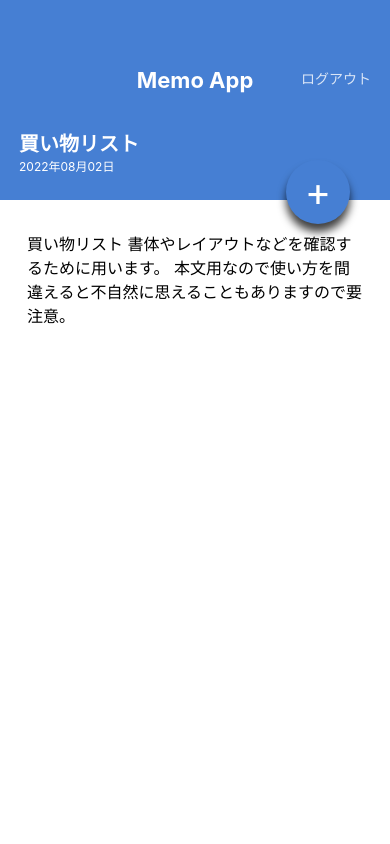
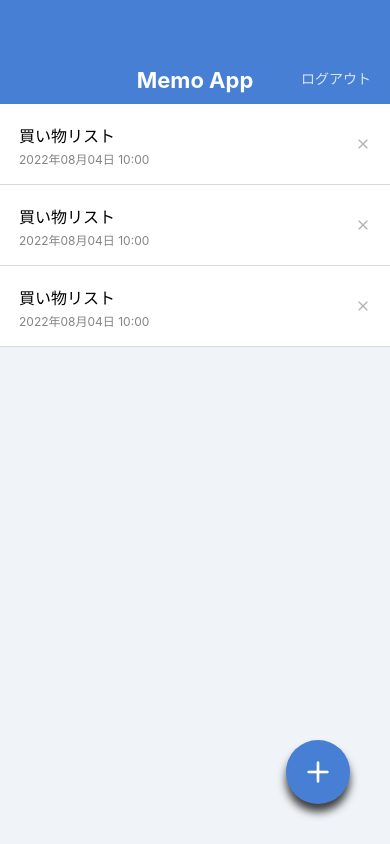
Before and after one commit to sak-tkd/MemoApp, a React Native app: screen / in a window 390 px wide. Built offline with nearby package versions, Linux system fonts and the light colour scheme.

Commit message:
Install @expo/vector-icons

```diff
--- a/App.jsx
+++ b/App.jsx
@@ -1,10 +1,11 @@
 import React from 'react';
 
 import MemoListScreen from './src/screens/MemoListScreen';
-import MemoDetailScreen from './src/screens/MemoDetailScreen';
+// import MemoDetailScreen from './src/screens/MemoDetailScreen';
 
 export default function App() {
 	return (
-		<MemoDetailScreen />
+		// <MemoDetailScreen />
+		<MemoListScreen />
 	);
 }
--- a/package.json
+++ b/package.json
@@ -10,6 +10,7 @@
     "eject": "expo eject"
   },
   "dependencies": {
+    "@expo/vector-icons": "^13.0.0",
     "expo": "~45.0.0",
     "expo-status-bar": "~1.3.0",
     "expo-updates": "~0.13.4",
--- a/src/components/CircleButton.jsx
+++ b/src/components/CircleButton.jsx
@@ -1,20 +1,21 @@
 import React from 'react';
-import { View, Text, StyleSheet } from 'react-native';
+import { View, StyleSheet } from 'react-native';
 import { string, shape } from 'prop-types';
+import { Feather } from '@expo/vector-icons';
 
 export default function CircleButton(props) {
-    const { children, style } = props;
+    const { style, name } = props;
     return (
         <View style={[styles.circleButton, style]}>
-            <Text style={styles.circleButtonLabel}>{children}</Text>
+            <Feather name={name} size={32} color="white" />
         </View>
 
     );
 }
 
 CircleButton.prototype = {
-    children: string.isRequired,
 	style: shape(),
+	name: string.isRequired,
 }
 
 // 必須にしない場合は下記が必要?
--- a/src/components/MemoList.jsx
+++ b/src/components/MemoList.jsx
@@ -1,5 +1,6 @@
 import React from "react";
 import { View, Text, StyleSheet } from 'react-native';
+import { Feather } from '@expo/vector-icons';
 
 export default function MemoList() {
     return (
@@ -10,7 +11,7 @@
                     <Text style={styles.memoListItemDate}>2022年08月04日 10:00</Text>
                 </View>
                 <View>
-                    <Text>X</Text>
+                    <Feather name="x" size={16} color="#B0B0B0"/>
                 </View>
             </View>
             <View style={styles.memoListItem}>
@@ -19,7 +20,7 @@
                     <Text style={styles.memoListItemDate}>2022年08月04日 10:00</Text>
                 </View>
                 <View>
-                    <Text>X</Text>
+                <Feather name="x" size={16} color="#B0B0B0"/>
                 </View>
             </View>
             <View style={styles.memoListItem}>
@@ -28,7 +29,7 @@
                     <Text style={styles.memoListItemDate}>2022年08月04日 10:00</Text>
                 </View>
                 <View>
-                    <Text>X</Text>
+                <Feather name="x" size={16} color="#B0B0B0"/>
                 </View>
             </View>
         </View>
--- a/src/screens/MemoDetailScreen.jsx
+++ b/src/screens/MemoDetailScreen.jsx
@@ -1,5 +1,7 @@
 import React from 'react';
-import { View, ScrollView, Text, StyleSheet } from 'react-native';
+import {
+    View, ScrollView, Text, StyleSheet
+} from 'react-native';
 
 import AppBar from '../components/AppBar';
 import CircleButton from '../components/CircleButton';
@@ -19,7 +21,7 @@
                     本文用なので使い方を間違えると不自然に思えることもありますので要注意。
                 </Text>
             </ScrollView>
-            <CircleButton style={{ top: 160, bottom: 'auto' }}>+</CircleButton>
+            <CircleButton style={{ top: 160, bottom: 'auto' }} name="edit-2" />
         </View>
     );
 }
--- a/src/screens/MemoListScreen.jsx
+++ b/src/screens/MemoListScreen.jsx
@@ -10,7 +10,7 @@
 		<View style={styles.container}>
 			<AppBar />
 			<MemoList />
-			<CircleButton>+</CircleButton>
+			<CircleButton name="plus"/>
 		</View>
 	);
 }
```
Also changed, not shown: 2 other files (tests, documents, lock files or other folders).
